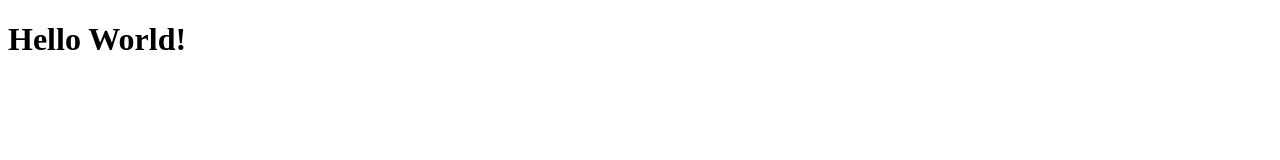
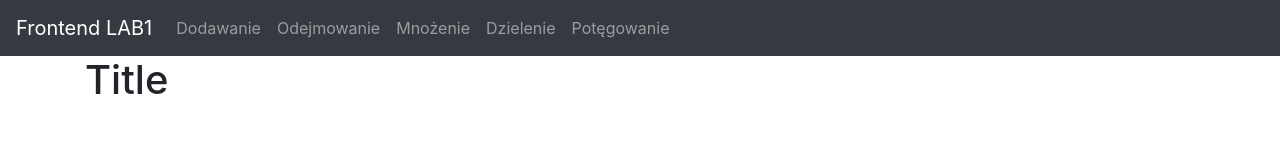
Before and after one commit to piotrpielecki/Technologie_Frontendowe_Piotr_Pielecki, a website: page index.html in a window 1280 px wide. Drawn offline with nearby package versions, Linux system fonts and the light colour scheme.

Commit message:
stage changes

```diff
--- a/index.html
+++ b/index.html
@@ -1,4 +1,5 @@
 <!DOCTYPE html>
+
 <head>
     <meta charset="UTF-8">
     <title>Pielecki_Piotr_PR1</title>
@@ -6,12 +7,48 @@
     <meta name="description" content="Technologie frontendowe">
     <script src="node_modules/jquery/dist/jquery.min.js"></script>
     <script src="node_modules/bootstrap/dist/js/bootstrap.min.js"></script>
-    <link rel="stylesheet" href="node_modules/bootstrap/dist/css/
-    bootstrap.min.css"></link>
+    <link rel="stylesheet" href="node_modules/bootstrap/dist/css/bootstrap.min.css"></link>
 </head>
-<body onload="alert(typeof jQuery)"y>
-    <div class="container">
-        <h1>Hello World!</h1>
+
+<body>
+    <!-- Navbar -->
+    <nav class="navbar navbar-expand-lg navbar-dark bg-dark">
+        <a class="navbar-brand" href="#">Frontend LAB1</a>
+        <button class="navbar-toggler" type="button" data-toggle="collapse" data-target="#navbarSupportedContent"
+            aria-controls="navbarSupportedContent" aria-expanded="false" aria-label="Toggle navigation">
+            <span class="navbar-toggler-icon"></span>
+        </button>
+
+        <div class="collapse navbar-collapse" id="navbarSupportedContent">
+            <ul class="navbar-nav mr-auto">
+                <li class="nav-item">
+                    <a class="nav-link" href="#">Dodawanie</a>
+                </li>
+                <li class="nav-item">
+                    <a class="nav-link" href="#">Odejmowanie</a>
+                </li>
+                <li class="nav-item">
+                    <a class="nav-link" href="#">Mnożenie</a>
+                </li>
+                <li class="nav-item">
+                    <a class="nav-link" href="#">Dzielenie</a>
+                </li>
+                <li class="nav-item">
+                    <a class="nav-link" href="#">Potęgowanie</a>
+                </li>
+            </ul>
+        </div>
+    </nav>
+    <!-- Navbar -->
+
+
+    <!-- Content -->
+    <div class="container-lg">
+        <h1>Title</h1>
     </div>
+
+
+    <!-- Content -->
 </body>
+
 </html>
```
